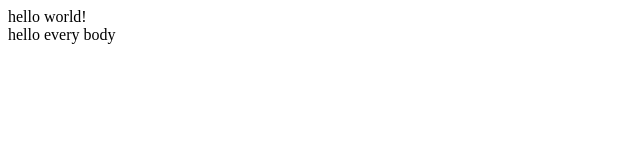
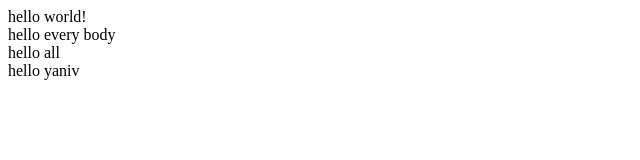
Before and after one commit to ItielMo/DemoProject3, an Angular app: page / in a window 1280 px wide. Shown: the top 160 px of the page, without its empty margins (0-640 px from the left). Built offline with nearby package versions, Linux system fonts and the light colour scheme.

Commit message:
Update app.component.html

```diff
--- a/src/app/app.component.html
+++ b/src/app/app.component.html
@@ -2,3 +2,5 @@
 <router-outlet></router-outlet>
 <div>hello world!</div>
 <div>hello every body</div>
+<div>hello all</div>
+<div>hello yaniv</div>
```
